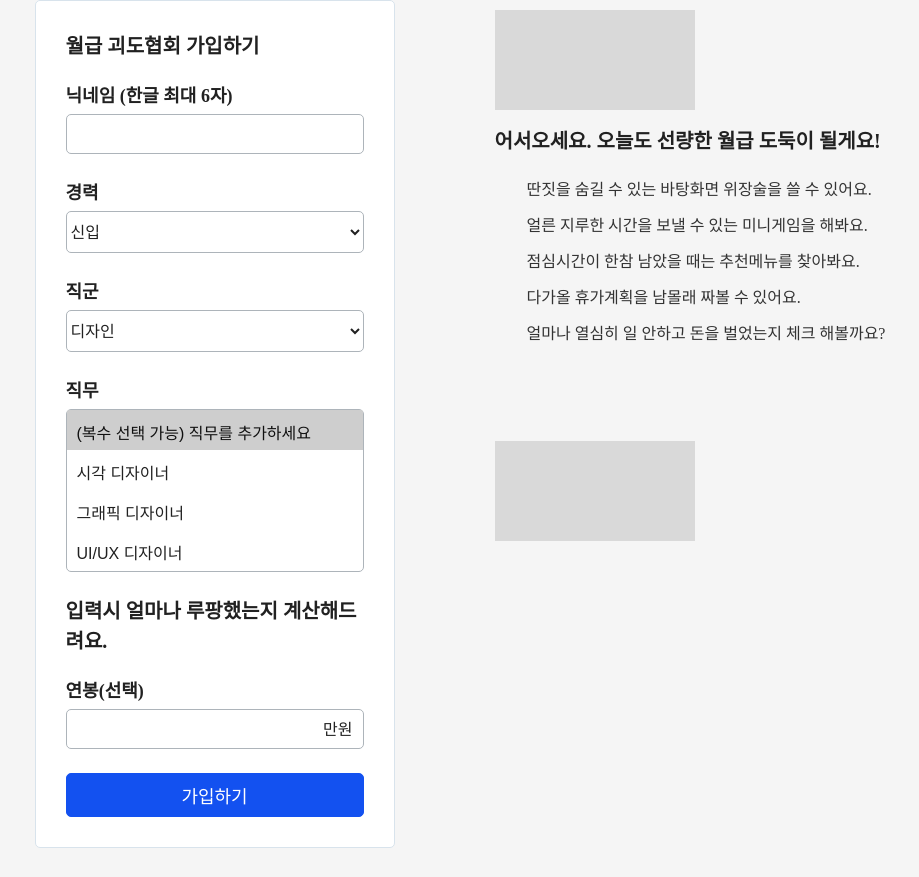
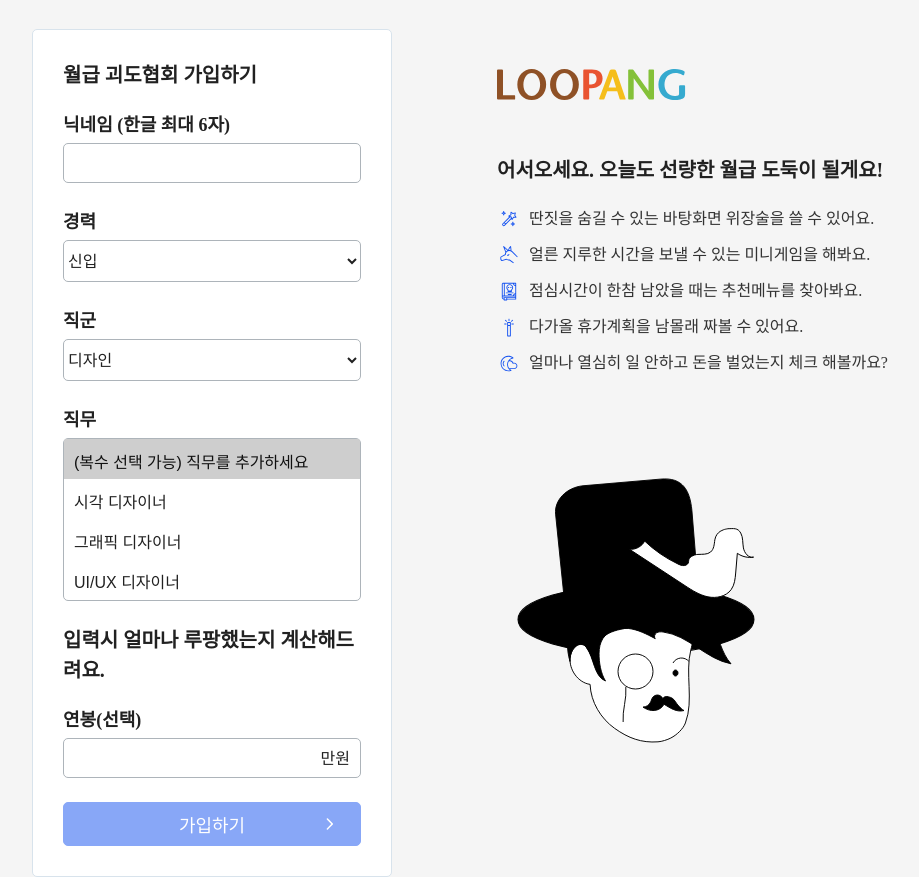
Before and after one commit to salaryLoupang/salaryLoupang_FE, a Next.js app in the folder apps/my-app/: page /signup in a window 1280 px wide. Shown: the whole page, without its empty margins (180-1099 px from the left). Before the commit the page ends 848 px from the top, so only its background shows below. Built offline with nearby package versions, Linux system fonts and the light colour scheme.

Commit message:
feat: apply signup page design

```diff
--- a/apps/my-app/src/pages/signup/SignUp.css
+++ b/apps/my-app/src/pages/signup/SignUp.css
@@ -1,8 +1,9 @@
 .login-page {
+    margin-top: 29px;
     display: flex;
     flex-direction: row;
     justify-content: center;
-    gap: 100px
+    gap: 105px
 }
 
 .login-box {
@@ -20,13 +21,11 @@
 }
 
 .login-img {
-    width: 200px;
-    height: 100px;
-    background: #D9D9D9;
-    margin-top: 10px;
-    margin-bottom: 16px;
+    margin-top: 40px;
+    margin-bottom: 50px;
 }
 
-.list + .login-img{
-    margin-top: 95px;
+.list + .login-img {
+    margin-top: 103px;
+    margin-left: 20px;
 }
--- a/apps/my-app/src/pages/signup/index.tsx
+++ b/apps/my-app/src/pages/signup/index.tsx
@@ -8,9 +8,13 @@ import { Input } from 'components/Form/Input';
 import { Select } from 'components/Form/Select';
 import { FormGroup } from 'components/FormGroup';
 import { Button } from 'components/Button';
+import { Icon } from 'components/Icon';
 import { List } from 'components/List';
 
 import { postSignUp } from 'api/requestLogin';
+
+import Logo from './img/logo.svg';
+import Lougpang from './img/img-loupang.svg';
 
 const getJabGroup = (job: number) => {
   const jobs = {
@@ -86,6 +90,14 @@ const SignUp = () => {
     }
   };
 
+  const getValidation = React.useCallback(() => {
+    if (!formValue.nickname.length) return false;
+    if (!formValue.jobGroup?.length || formValue.jobGroup.indexOf('') !== -1)
+      return false;
+
+    return true;
+  }, [formValue]);
+
   return (
     <div className="login-page">
       <div className="login-box">
@@ -159,7 +171,7 @@ const SignUp = () => {
                   return {
                     ...formValue,
                     job: Number(value),
-                    jabGroup: [''],
+                    jobGroup: [''],
                   };
                 });
               }}
@@ -214,6 +226,8 @@ const SignUp = () => {
         </FormGroup>
         <Button
           variant="primary"
+          disabled={!getValidation()}
+          iconRight={<Icon icon="arrow-right" />}
           onClick={() => {
             signUp();
           }}
@@ -222,26 +236,32 @@ const SignUp = () => {
         </Button>
       </div>
       <div className="login-info">
-        <div class="login-img"></div>
+        <div className="login-img">
+          <img src={Logo.src} alt="loupang" />
+        </div>
         <Title shape="default">
           어서오세요. 오늘도 선량한 월급 도둑이 될게요!
         </Title>
         <List shape="default">
-          <List.Item>
+          <List.Item icon="magic">
             딴짓을 숨길 수 있는 바탕화면 위장술을 쓸 수 있어요.
           </List.Item>
-          <List.Item>
+          <List.Item icon="unicon">
             얼른 지루한 시간을 보낼 수 있는 미니게임을 해봐요.
           </List.Item>
-          <List.Item>
+          <List.Item icon="book">
             점심시간이 한참 남았을 때는 추천메뉴를 찾아봐요.
           </List.Item>
-          <List.Item>다가올 휴가계획을 남몰래 짜볼 수 있어요.</List.Item>
-          <List.Item>
+          <List.Item icon="idea">
+            다가올 휴가계획을 남몰래 짜볼 수 있어요.
+          </List.Item>
+          <List.Item icon="moon">
             얼마나 열심히 일 안하고 돈을 벌었는지 체크 해볼까요?
           </List.Item>
         </List>
-        <div class="login-img"></div>
+        <div className="login-img">
+          <img src={Lougpang.src} alt="loupang" />
+        </div>
       </div>
     </div>
   );
```
Also changed, not shown: apps/my-app/src/pages/signup/img/img-loupang.svg (added), apps/my-app/src/pages/signup/img/logo.svg (added).
